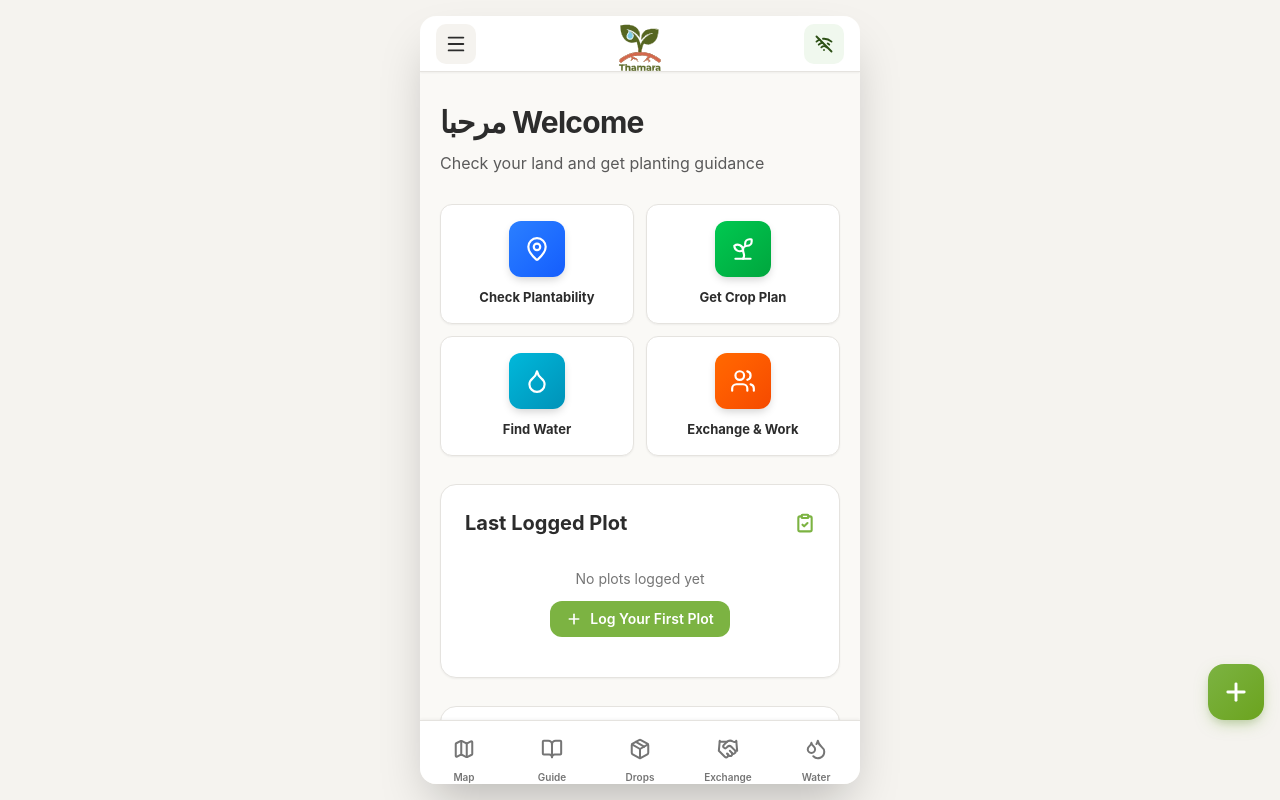
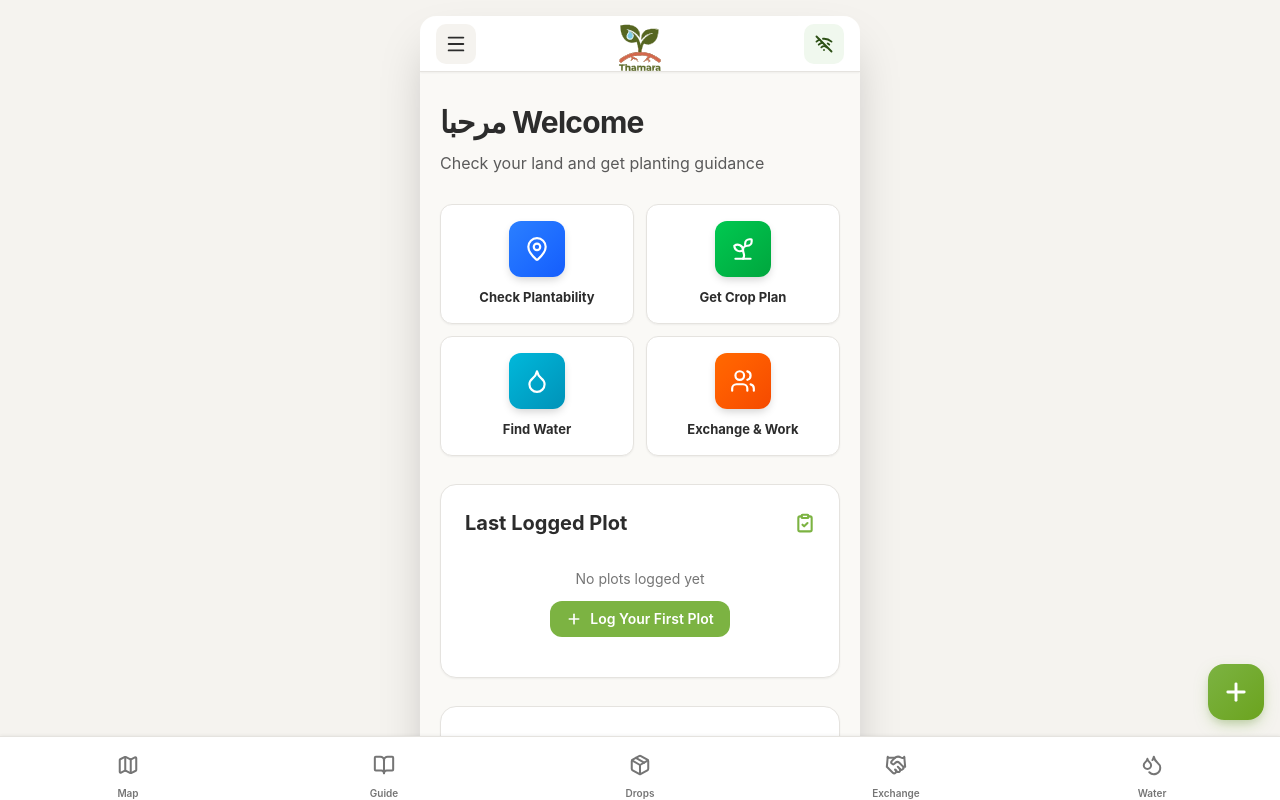
Before and after one commit to elansarii/thamara, a Next.js app: page / in a window 1280 px wide. Built offline with nearby package versions, Linux system fonts and the light colour scheme; no server answers.

Commit message:
fixed nav bar

```diff
--- a/src/components/AppShell.tsx
+++ b/src/components/AppShell.tsx
@@ -25,7 +25,8 @@ export default function AppShell({ children }: { children: React.ReactNode }) {
       <main
         className="flex-1 overflow-y-auto scrollbar-hide"
         style={{
-          minHeight: 0
+          minHeight: 0,
+          paddingBottom: 'calc(64px + var(--safe-area-inset-bottom))'
         }}
       >
         {children}
--- a/src/components/BottomNav.tsx
+++ b/src/components/BottomNav.tsx
@@ -30,7 +30,7 @@ export default function BottomNav() {
   return (
     <nav
       id="bottom-nav"
-      className="sticky bottom-0 left-0 right-0 flex items-start justify-around border-t backdrop-blur-sm flex-shrink-0"
+      className="fixed bottom-0 left-0 right-0 flex items-start justify-around border-t backdrop-blur-sm"
       style={{
         height: 'calc(64px + var(--safe-area-inset-bottom))',
         paddingBottom: 'var(--safe-area-inset-bottom)',
```
